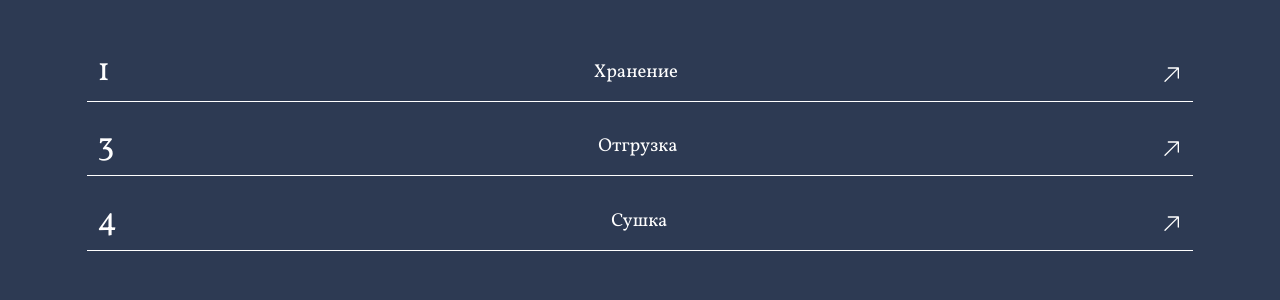
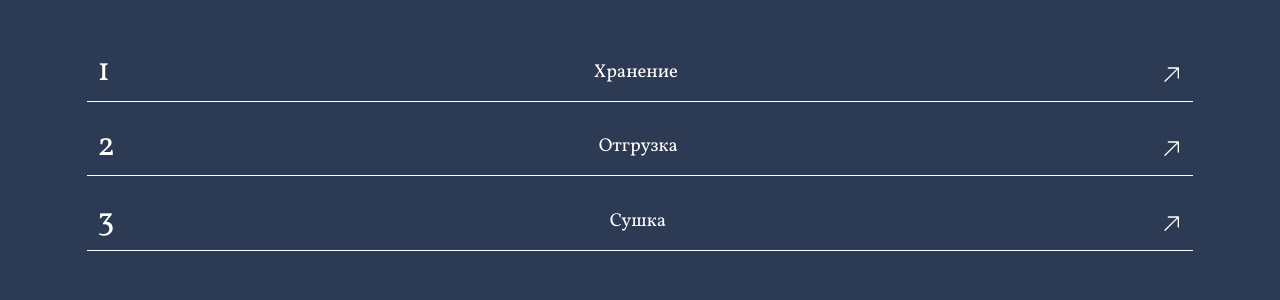
Before and after one commit to k1ngsterr1/sharbakty, a React (Create React App) app: page / in a window 1280 px wide. Shown: the part 2660-2960 px from the top of the page. Built offline with nearby package versions, Linux system fonts and the light colour scheme.

Commit message:
Version 1.3.9

```diff
--- a/src/screens/ServicesScreen/ServicesScreen.tsx
+++ b/src/screens/ServicesScreen/ServicesScreen.tsx
@@ -79,13 +79,13 @@ const ServicesScreen = () => {
             marginTop="mt32"
           ></ServiceLink> */}
           <ServiceLink
-            number="3"
+            number="2"
             linkName="Отгрузка"
             url={() => navigate("/services/unloading")}
             marginTop="mt32"
           ></ServiceLink>
           <ServiceLink
-            number="4"
+            number="3"
             linkName="Сушка"
             url={() => navigate("/services/drain")}
             marginTop="mt32"
@@ -147,13 +147,13 @@ const ServicesScreen = () => {
               marginTop="mt32"
             ></ServiceLink> */}
             <ServiceLink
-              number="3"
+              number="2"
               linkName="Отгрузка"
               url={() => navigate("/services/unloading")}
               marginTop="mt32"
             ></ServiceLink>
             <ServiceLink
-              number="4"
+              number="3"
               linkName="Сушка"
               url={() => navigate("/services/drain")}
               marginTop="mt32"
```
